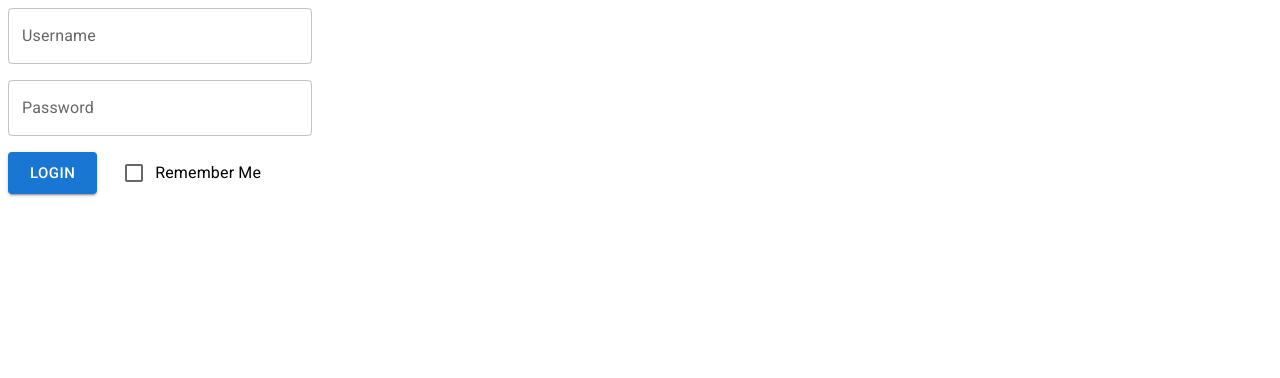
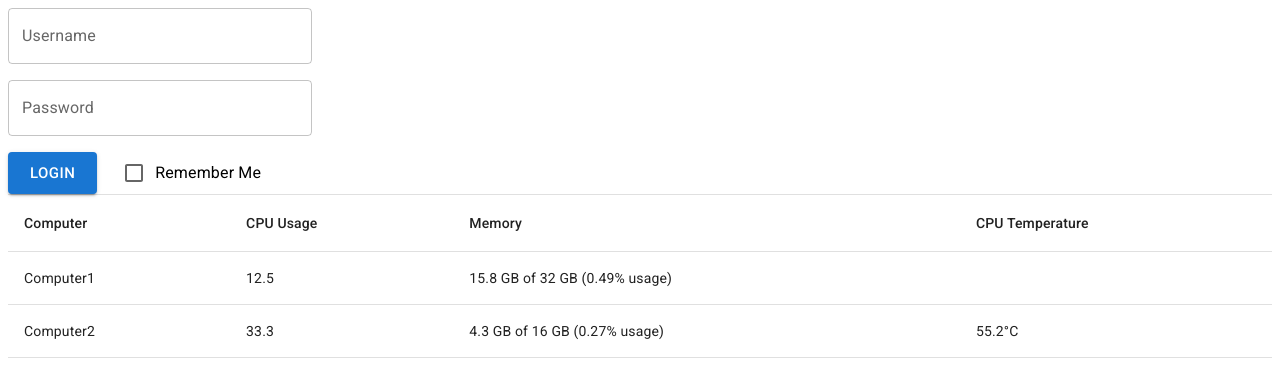
Before and after one commit to hammy275/comp-status, a React (Vite) app in the folder client/react-ui/: page / in a window 1280 px wide. Shown: the top 378 px of the page. Built offline with nearby package versions, Linux system fonts and the light colour scheme.

Commit message:
Computer Status Page

```diff
--- a/client/react-ui/src/App.tsx
+++ b/client/react-ui/src/App.tsx
@@ -1,5 +1,7 @@
 import Login from "./page/Login.tsx"
 import {useState} from "react";
+import {Divider} from "@mui/material";
+import ComputerStatus from "./page/ComputerStatus.tsx";
 
 function App() {
     const [authState, doSetAuthState] = useState({username: "", password: ""});
@@ -15,9 +17,27 @@ function App() {
         console.log("TODO: Auth");
     }
 
+    function fakeComputerData() {
+        return {
+            Computer1: {
+                cpu_usage: 12.5,
+                current_memory: 32.0,
+                used_memory: 15.8
+            },
+            Computer2: {
+                cpu_usage: 33.3,
+                current_memory: 16.0,
+                used_memory: 4.3,
+                cpu_pack_temp: 55.2
+            }
+        }
+    }
+
     return (
         <>
             <Login setAuthState={setAuthState} username={authState.username} password={authState.password} doLogin={doLogin}/>
+            <Divider/>
+            <ComputerStatus data={fakeComputerData()}/>
         </>
     )
 }
--- /dev/null
+++ b/client/react-ui/src/page/ComputerStatus.tsx
@@ -0,0 +1,43 @@
+import {Table, TableBody, TableCell, TableContainer, TableHead, TableRow} from "@mui/material";
+
+interface ComputerStatusProps {
+    data: object
+}
+
+function ComputerStatus({data}: ComputerStatusProps) {
+    const rows = [];
+    for (const [name, computer_data] of Object.entries(data)) {
+        const memory_usage = Math.round(computer_data.used_memory / computer_data.current_memory * 100) / 100;
+        const cpu_temp = "cpu_pack_temp" in computer_data ? <TableCell>{`${computer_data.cpu_pack_temp}°C`}</TableCell> : <TableCell/>
+        rows.push(
+            <TableRow key={name}>
+                <TableCell>{name}</TableCell>
+                <TableCell>{computer_data.cpu_usage}</TableCell>
+                <TableCell>{`${computer_data.used_memory} GB of ${computer_data.current_memory} GB (${memory_usage}% usage)`}</TableCell>
+                {cpu_temp}
+            </TableRow>
+        );
+    }
+
+    return (
+        <>
+            <TableContainer>
+                <Table>
+                    <TableHead>
+                        <TableRow>
+                            <TableCell>Computer</TableCell>
+                            <TableCell>CPU Usage</TableCell>
+                            <TableCell>Memory</TableCell>
+                            <TableCell>CPU Temperature</TableCell>
+                        </TableRow>
+                    </TableHead>
+                    <TableBody>
+                        {rows}
+                    </TableBody>
+                </Table>
+            </TableContainer>
+        </>
+    )
+}
+
+export default ComputerStatus
```
